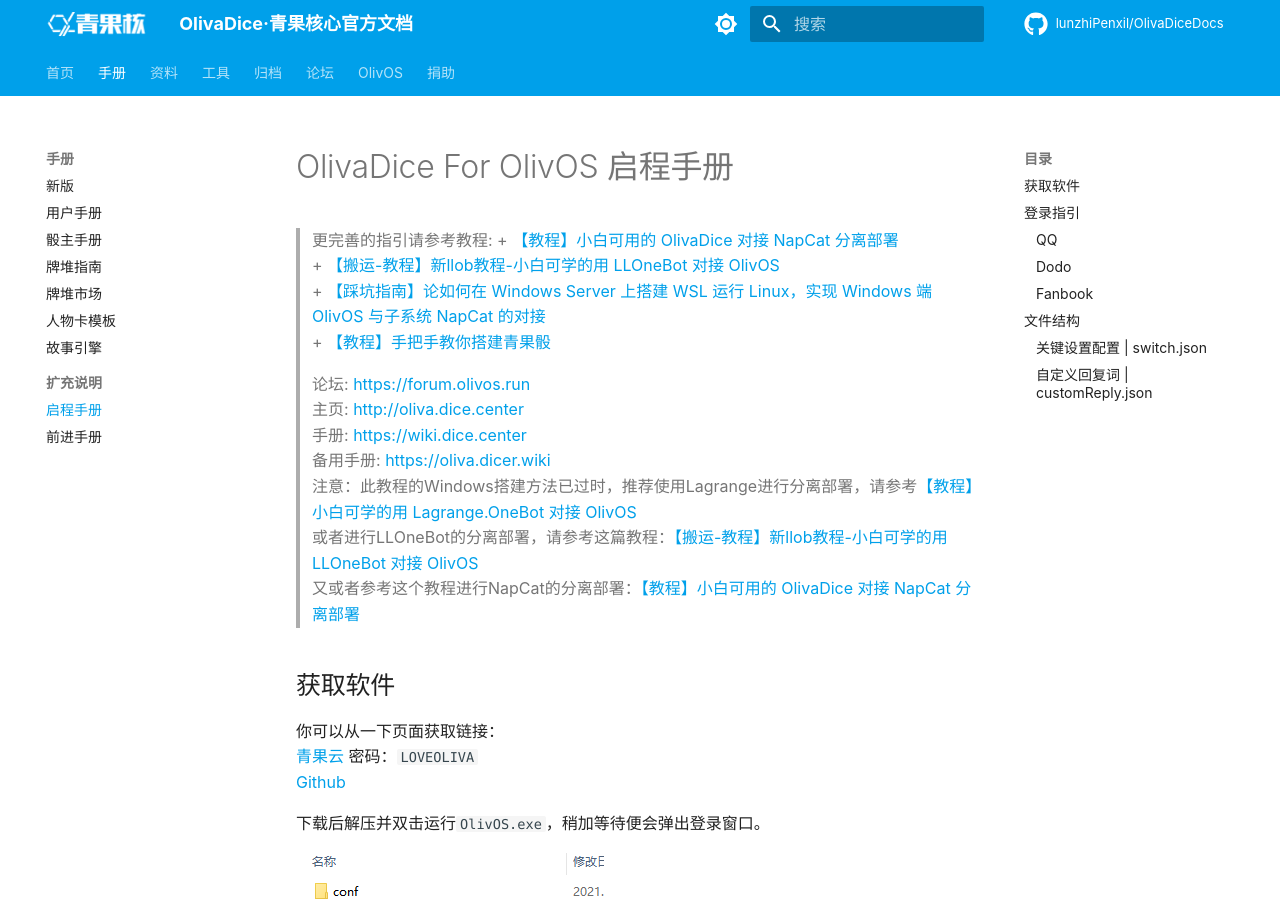
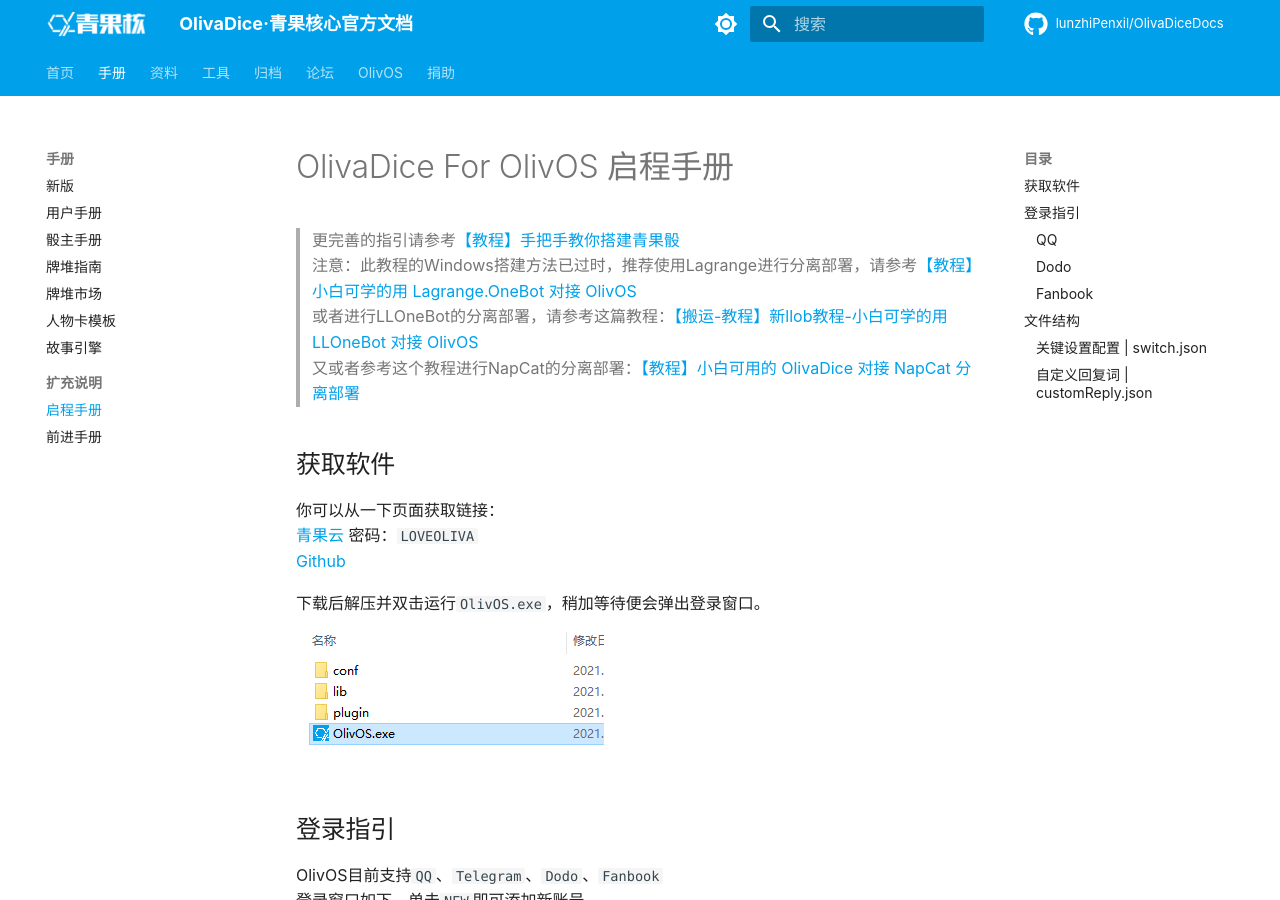
Before and after one commit to lunzhiPenxil/OlivaDiceDocs, an MkDocs documentation site: the page built from docs/Master/OlivOS/Login.md, in a window 1280 px wide and 900 px high. Built offline with MkDocs 1.6.1 and Material for MkDocs 9.7.7, drawn with Linux system fonts in a browser that asks for light colours; comment, search, counter and statistics services are not loaded.

Commit message:
Revert "Enhance OlivOS Login.md with more resources"
This reverts commit 34ea2434e18e1e650216a478605c83c0ea1030d6.

```diff
--- a/docs/Master/OlivOS/Login.md
+++ b/docs/Master/OlivOS/Login.md
@@ -1,15 +1,6 @@
 # OlivaDice For OlivOS 启程手册
 
-> 更完善的指引请参考教程:
-> + [【教程】小白可用的 OlivaDice 对接 NapCat 分离部署](https://forum.olivos.run/d/832)
-> + [【搬运-教程】新llob教程-小白可学的用 LLOneBot 对接 OlivOS](https://forum.olivos.run/d/835)
-> + [【踩坑指南】论如何在 Windows Server 上搭建 WSL 运行 Linux，实现 Windows 端 OlivOS 与子系统 NapCat 的对接](https://forum.olivos.run/d/880)
-> + [【教程】手把手教你搭建青果骰](https://forum.olivos.run/d/25)
->
-> 论坛: <https://forum.olivos.run>
-> 主页: <http://oliva.dice.center>
-> 手册: <https://wiki.dice.center>
-> 备用手册: <https://oliva.dicer.wiki>
+> 更完善的指引请参考[【教程】手把手教你搭建青果骰](https://forum.olivos.run/d/25)
 > 注意：此教程的Windows搭建方法已过时，推荐使用Lagrange进行分离部署，请参考[【教程】小白可学的用 Lagrange.OneBot 对接 OlivOS](https://forum.olivos.run/d/705-lagrangeonebot-olivos/)
 > 或者进行LLOneBot的分离部署，请参考这篇教程：[【搬运-教程】新llob教程-小白可学的用 LLOneBot 对接 OlivOS](https://forum.olivos.run/d/835-llob-llonebot-olivos)
 > 又或者参考这个教程进行NapCat的分离部署：[【教程】小白可用的 OlivaDice 对接 NapCat 分离部署](https://forum.olivos.run/d/832-olivadice-napcat)
```
